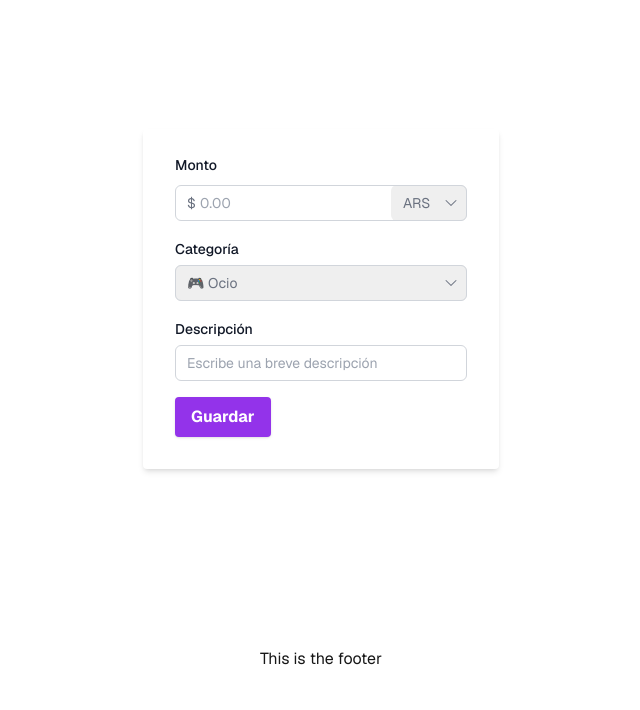
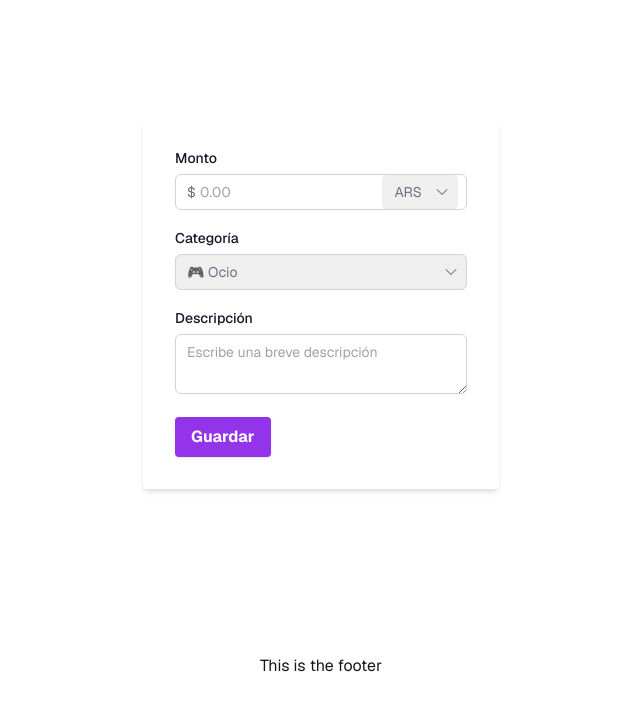
Before and after one commit to JuanDls01/transactions-tracker, a Next.js app: page / in a window 1280 px wide. Shown: the top 710 px of the page, without its empty margins (319-959 px from the left). Built offline with nearby package versions, Linux system fonts and the light colour scheme.

Commit message:
refactor(transaction-form): created currency options list and use text area for description

```diff
--- a/src/ui/components/TransactionForm.tsx
+++ b/src/ui/components/TransactionForm.tsx
@@ -2,6 +2,7 @@ import { ChevronDownIcon } from "@heroicons/react/24/solid";
 import Input from "../elements/Input";
 import Label from "../elements/Label";
 import Select from "../elements/Select";
+import TeaxtArea from "../elements/TextArea";
 
 export const transactionCategoryOptions = [
   { key: "leisure", value: "LEISURE", label: "🎮 Ocio" },
@@ -20,12 +21,18 @@ export const transactionCategoryOptions = [
   { key: "miscellaneous", value: "miscellaneous", label: "🧩 Otro" },
 ];
 
+const currencyOptions = [
+  { key: "ARS", value: "ars", label: "ARS" },
+  { key: "BTC", value: "btc", label: "BTC" },
+  { key: "USD", value: "usd", label: "USD" },
+  { key: "USDT", value: "usdt", label: "USDT" },
+];
+
 const TransactionForm = () => {
   return (
-    <form className="bg-white shadow-md rounded px-8 pt-6 pb-8 mb-4 space-y-4">
-      <div>
+    <form className="bg-white shadow-md rounded px-8 pt-6 pb-8 mb-4 space-y-2 sm:space-y-4">
+      <div className="space-y-1">
         <Label htmlFor="amount">Monto</Label>
-        <div className="mt-2">
         <div className="flex items-center rounded-md bg-white pl-3 outline outline-1 -outline-offset-1 outline-gray-300 has-[input:focus-within]:outline has-[input:focus-within]:outline-2 has-[input:focus-within]:-outline-offset-2 has-[input:focus-within]:outline-indigo-600">
           <div className="shrink-0 select-none text-base text-gray-500 sm:text-sm/6">
             $
@@ -35,25 +42,27 @@ const TransactionForm = () => {
             name="price"
             type="text"
             placeholder="0.00"
-              className="text-base sm:text-sm/6 text-gray-900 border-none focus:outline-none focus:border-none pl-1 "
+            className="text-base sm:text-sm/6 w-4/6 text-gray-900 border-none focus:outline-none focus:border-none pl-1 "
           />
           <div className="grid shrink-0 grid-cols-1 focus-within:relative">
             <select
               id="currency"
               name="currency"
               aria-label="Currency"
-                className="col-start-1 row-start-1 w-full appearance-none rounded-md py-1.5 pl-3 pr-7 text-base text-gray-500 placeholder:text-gray-400 focus:outline focus:outline-2 focus:-outline-offset-2 focus:outline-indigo-600 sm:text-sm/6"
+              className="col-start-1 row-start-1 appearance-none rounded-md py-1.5 pl-3 pr-7 text-base text-gray-500 placeholder:text-gray-400 focus:outline focus:outline-2 focus:-outline-offset-2 focus:outline-indigo-600 sm:text-sm/6"
             >
-                <option>ARS</option>
-                <option>USD</option>
-                <option>USDT</option>
-                <option>BTC</option>
+              {currencyOptions.map((currency) => {
+                return (
+                  <option key={currency.key} value={currency.value}>
+                    {currency.label}
+                  </option>
+                );
+              })}
             </select>
             <ChevronDownIcon
               aria-hidden="true"
               className="pointer-events-none col-start-1 row-start-1 mr-2 size-5 self-center justify-self-end text-gray-500 sm:size-4"
             />
-            </div>
           </div>
         </div>
       </div>
@@ -71,10 +80,9 @@ const TransactionForm = () => {
       </div>
       <div className="space-y-1">
         <Label htmlFor="description">Descripción</Label>
-        <Input
+        <TeaxtArea
           id="description"
           name="description"
-          type="text"
           placeholder="Escribe una breve descripción"
         />
       </div>
--- /dev/null
+++ b/src/ui/elements/TextArea.tsx
@@ -0,0 +1,19 @@
+import { clsx } from "clsx";
+
+type TextAreaPropsType = React.TextareaHTMLAttributes<HTMLTextAreaElement>;
+
+const TeaxtArea = (props: TextAreaPropsType) => {
+  return (
+    <textarea
+      className={clsx(
+        "w-full min-w-0 py-1.5 px-3",
+        "text-gray-900 sm:text-sm/6 text-base",
+        "rounded-md outline outline-1 -outline-offset-1 outline-gray-300",
+        "focus:outline focus:outline-2 focus:-outline-offset-2 focus:outline-indigo-600",
+      )}
+      {...props}
+    />
+  );
+};
+
+export default TeaxtArea;
```
Lines whose indentation alone changed are shown as unchanged.
